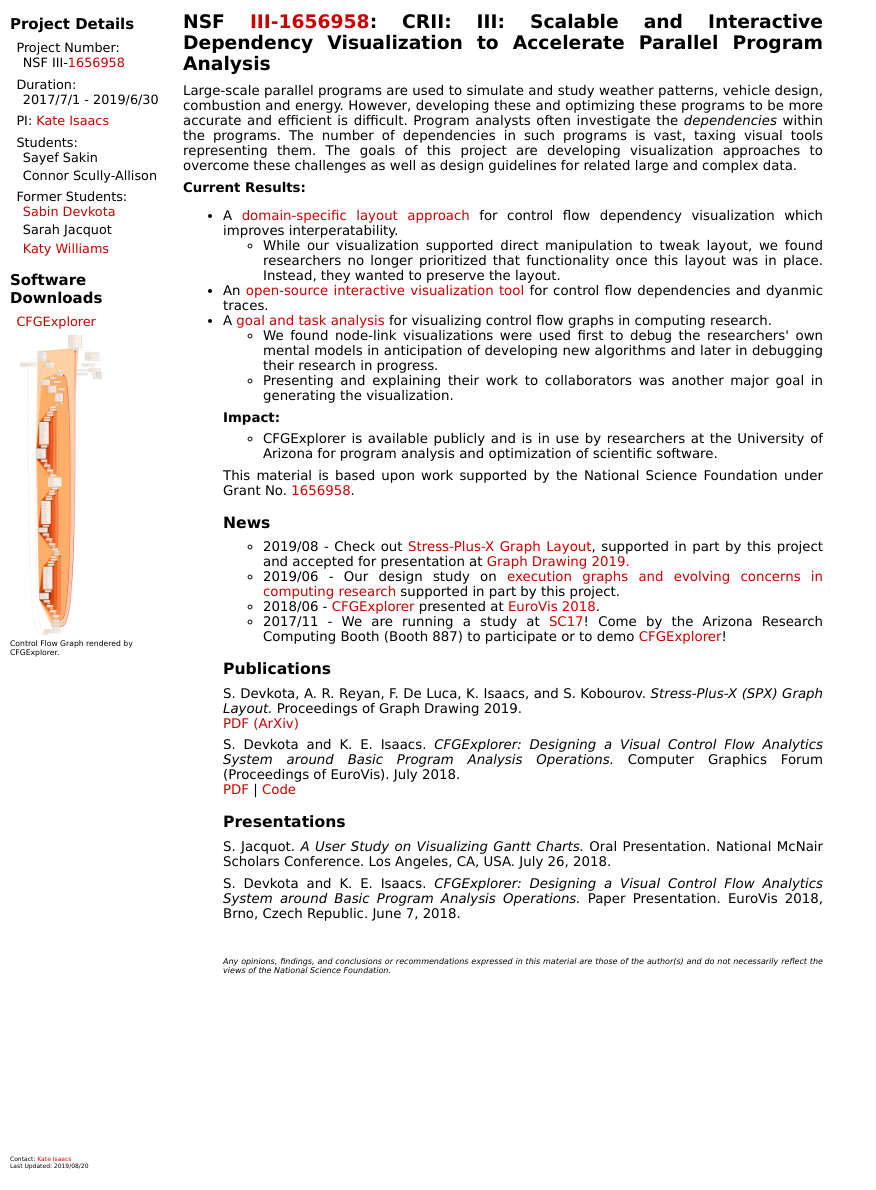
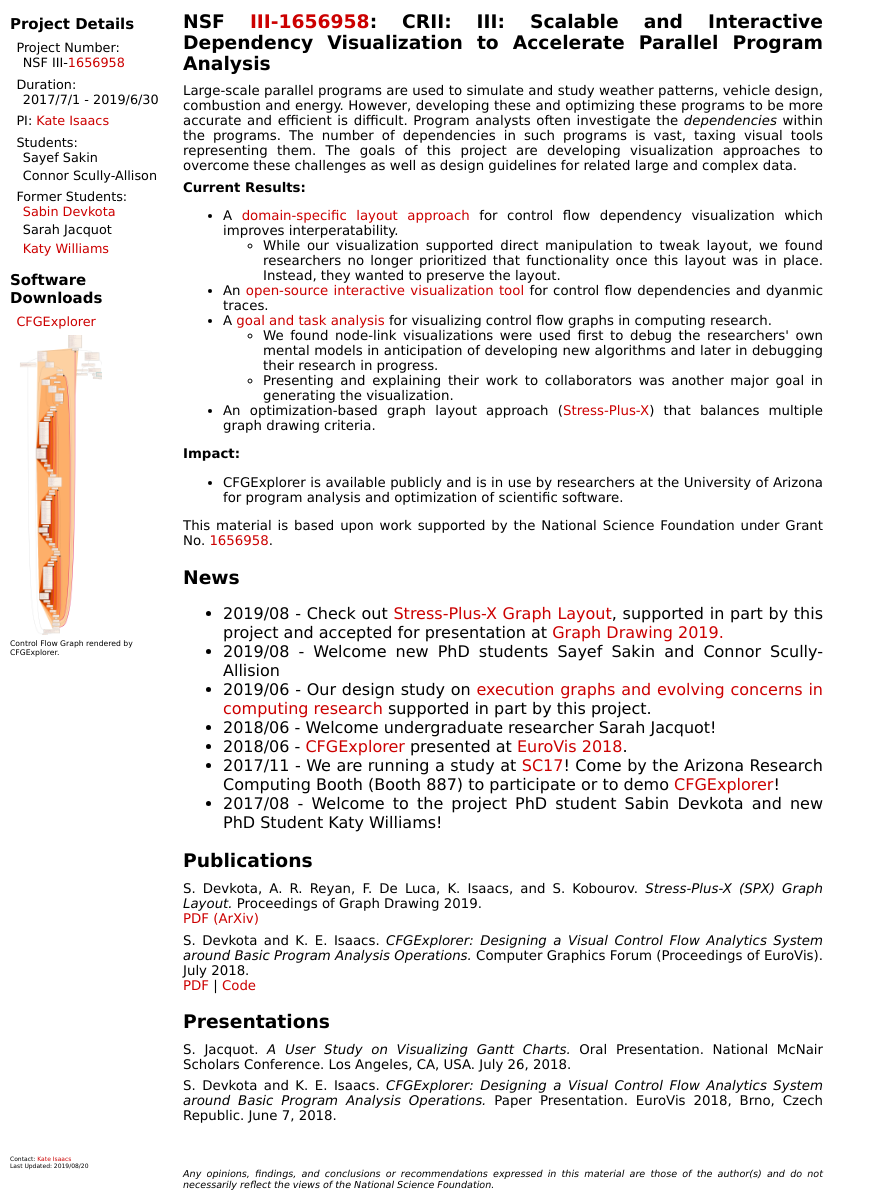
Before and after one commit to hdc-arizona/hdc-arizona.github.io, a Jekyll site: the page projects/dependencies/index.html, which Jekyll copies as it is, in a window 1280 px wide and 1190 px high. Shown: the whole window, without its empty margins (0-876 px from the left). Built offline with Jekyll 4.4.1, drawn with Linux system fonts in a browser that asks for light colours; nearby versions of some CDN libraries.

Commit message:
Adding students to CRII project website.

```diff
--- a/projects/dependencies/index.html
+++ b/projects/dependencies/index.html
@@ -43,6 +43,8 @@ related large and complex data.
 		<li>We found node-link visualizations were used first to debug the researchers' own mental models in anticipation of developing new algorithms and later in debugging their research in progress.
 		</li>
 		<li>Presenting and explaining their work to collaborators was another major goal in generating the visualization.</li>
+             </ul>
+	    <li>An optimization-based graph layout approach (<a href="https://arxiv.org/abs/1908.01769">Stress-Plus-X</a>) that balances multiple graph drawing criteria.</li>
 	</ul>
     </p>
 
@@ -60,11 +62,14 @@ related large and complex data.
       <h3>News</h3>
 	<ul class="maiul">
 	    <li>2019/08 - Check out <a href="https://arxiv.org/abs/1908.01769">Stress-Plus-X Graph Layout</a>, supported in part by this project  and accepted for presentation at <a href="https://kam.mff.cuni.cz/gd2019/">Graph Drawing 2019.</a></li>
+	    <li>2019/08 - Welcome new PhD students Sayef Sakin and Connor Scully-Allision</li>
 	    <li>2019/06 - Our design study on <a href="https://arxiv.org/abs/1905.13135">execution graphs and evolving concerns in computing research</a> supported in part by this project.</li>
 
+	    <li>2018/06 - Welcome undergraduate researcher Sarah Jacquot!</li>
 	    <li>2018/06 - <a href="https://github.com/hdc-arizona/cfgexplorer">CFGExplorer</a> presented at <a href="http://www.eurovis2018.org/">EuroVis 2018</a>.</li>
 
 	    <li>2017/11 - We are running a study at <a href="http://sc17.supercomputing.org">SC17</a>! Come by the Arizona Research Computing Booth (Booth 887) to participate or to demo <a href="https://github.com/hdc-arizona/cfgexplorer">CFGExplorer</a>!</li>
+	    <li>2017/08 - Welcome to the project PhD student Sabin Devkota and new PhD Student Katy Williams!</li>
 	</ul>
     </div>
 
```
